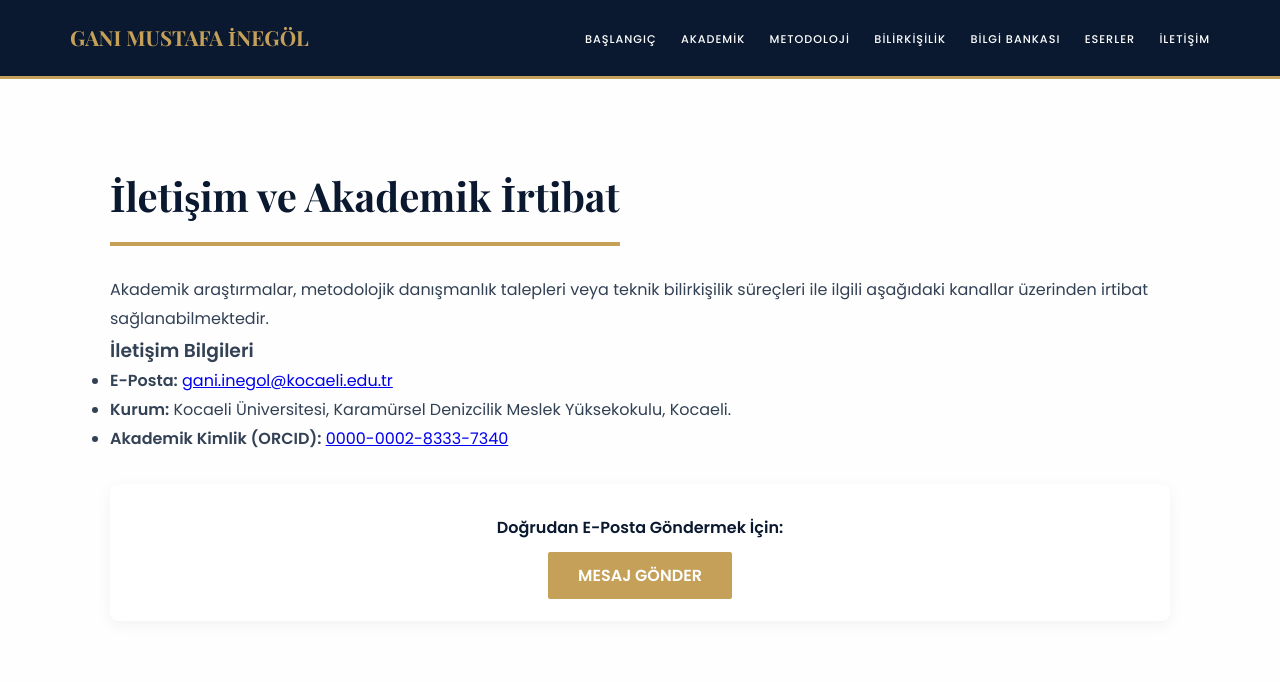
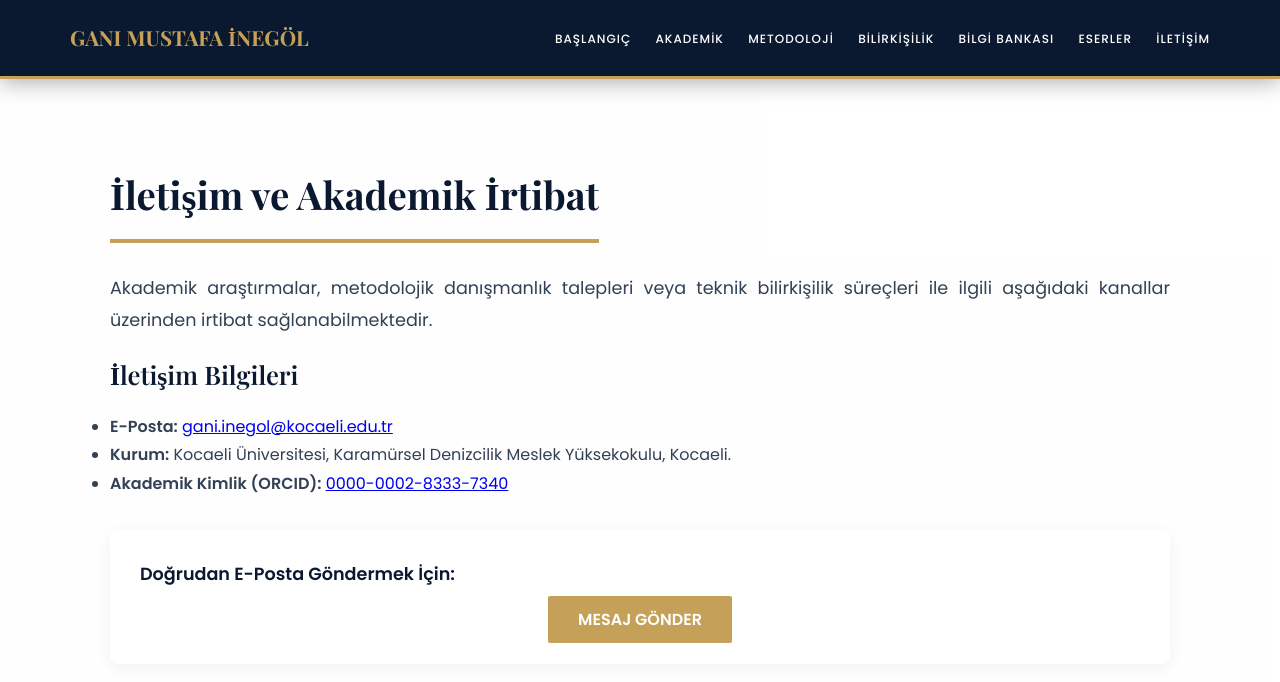
Before and after one commit to drgmi95/drgmi95.github.io, a Jekyll site: the page built from iletisim.md, in a window 1280 px wide and 900 px high. Shown: the top 682 px of the window. Built offline with Jekyll 4.4.1, drawn with Linux system fonts in a browser that asks for light colours.

Commit message:
Update default.html

```diff
--- a/_layouts/default.html
+++ b/_layouts/default.html
@@ -8,42 +8,56 @@
     <link rel="stylesheet" href="https://cdnjs.cloudflare.com/ajax/libs/font-awesome/6.0.0/css/all.min.css">
     <style>
         :root { --navy: #0a192f; --gold: #c5a059; --slate: #2c3e50; --white: #ffffff; }
+
+        /* Temel Font Ayarları - Tüm Sitede Sabit */
         * { margin: 0; padding: 0; box-sizing: border-box; }
-        body { font-family: 'Poppins', sans-serif; background: #f4f7f6; color: #334155; line-height: 1.8; }
+        body { font-family: 'Poppins', sans-serif !important; color: #334155 !important; line-height: 1.8 !important; background: #f4f7f6; }
 
-        /* Navigasyon Sabitlendi */
-        nav { background: var(--navy); padding: 1.2rem 0; position: fixed; width: 100%; top: 0; z-index: 2000; border-bottom: 3px solid var(--gold); }
+        /* Navigasyon */
+        nav { background: var(--navy); padding: 1.2rem 0; position: fixed; width: 100%; top: 0; z-index: 2000; border-bottom: 3px solid var(--gold); box-shadow: 0 4px 20px rgba(0,0,0,0.3); }
         .nav-container { max-width: 1200px; margin: 0 auto; display: flex; justify-content: space-between; align-items: center; padding: 0 30px; }
-        .logo { font-family: 'Playfair Display', serif; color: var(--gold); font-size: 1.3rem; text-decoration: none; font-weight: 700; text-transform: uppercase; }
-        .nav-links a { color: white; text-decoration: none; margin-left: 20px; font-weight: 500; font-size: 0.7rem; text-transform: uppercase; letter-spacing: 1px; }
+        .logo { font-family: 'Playfair Display', serif !important; color: var(--gold) !important; font-size: 1.3rem !important; text-decoration: none; font-weight: 700; text-transform: uppercase; }
+        .nav-links a { color: white !important; text-decoration: none; margin-left: 20px; font-weight: 500; font-size: 0.75rem !important; text-transform: uppercase; letter-spacing: 1px; transition: 0.3s; }
+        .nav-links a:hover { color: var(--gold) !important; }
 
-        /* Arka Plan ve Konumlandırma */
+        /* Arka Plan ve İçerik Konumlandırma */
         .page-wrapper {
             min-height: 100vh;
             background-size: cover;
             background-position: center;
             background-attachment: fixed;
-            padding-top: 120px; /* Menünün altında kalmaması için */
+            padding-top: 160px; /* Menüden aşağıda başlaması için artırıldı */
             position: relative;
         }
         .page-wrapper::before {
             content: '';
             position: absolute;
             top: 0; left: 0; right: 0; bottom: 0;
-            background: rgba(255, 255, 255, 0.93); /* İçerik okunabilirliği için beyaz filtre */
+            background: rgba(255, 255, 255, 0.94); /* Tüm sayfalarda standart beyaz filtre */
             z-index: 1;
         }
-        .content { position: relative; z-index: 2; max-width: 1100px; margin: 0 auto; padding: 40px 20px; }
+        .content { position: relative; z-index: 2; max-width: 1100px; margin: 0 auto; padding: 0 20px 60px 20px; }
 
-        /* Bölüm Başlıkları */
-        h2 { font-family: 'Playfair Display', serif; font-size: 2.5rem; color: var(--navy); margin-bottom: 30px; border-bottom: 4px solid var(--gold); display: inline-block; padding-bottom: 10px; }
+        /* Başlıklar - Tüm sayfalarda birebir aynı olacak şekilde sabitlendi */
+        h2 {
+            font-family: 'Playfair Display', serif !important;
+            font-size: 2.4rem !important;
+            color: var(--navy) !important;
+            margin-bottom: 30px !important;
+            border-bottom: 4px solid var(--gold) !important;
+            display: inline-block;
+            padding-bottom: 10px;
+            font-weight: 700 !important;
+        }
+        h3 { font-family: 'Playfair Display', serif !important; font-size: 1.6rem !important; color: var(--navy) !important; margin-bottom: 15px !important; font-weight: 600 !important; }
+        p { font-size: 1.1rem !important; margin-bottom: 15px !important; text-align: justify; }
 
-        /* Kart ve Buton Tasarımları */
-        .book-card { background: white; border-radius: 4px; box-shadow: 0 10px 30px rgba(0,0,0,0.1); padding: 30px; display: flex; gap: 30px; align-items: center; border-right: 8px solid var(--gold); margin-top: 20px; }
-        .btn-buy { background: var(--slate); color: white; padding: 8px 15px; text-decoration: none; font-size: 0.8rem; font-weight: 600; border-radius: 2px; }
-        .btn-buy:hover { background: var(--gold); }
+        /* Kart ve Butonlar */
+        .book-card { background: white; border-radius: 4px; box-shadow: 0 10px 30px rgba(0,0,0,0.1); padding: 35px; display: flex; gap: 40px; align-items: center; border-right: 10px solid var(--gold); margin: 30px 0; }
+        .btn-gold { background: var(--gold) !important; color: white !important; padding: 12px 30px; text-decoration: none; font-weight: 700; display: inline-block; transition: 0.3s; border-radius: 2px; font-size: 0.9rem !important; }
+        .btn-gold:hover { background: #b38f4d !important; transform: translateY(-3px); }
 
-        footer { background: var(--navy); color: white; padding: 40px 0; text-align: center; border-top: 5px solid var(--gold); position: relative; z-index: 10; }
+        footer { background: var(--navy); color: white; padding: 50px 0; text-align: center; border-top: 5px solid var(--gold); position: relative; z-index: 10; }
     </style>
 </head>
 <body>
```
